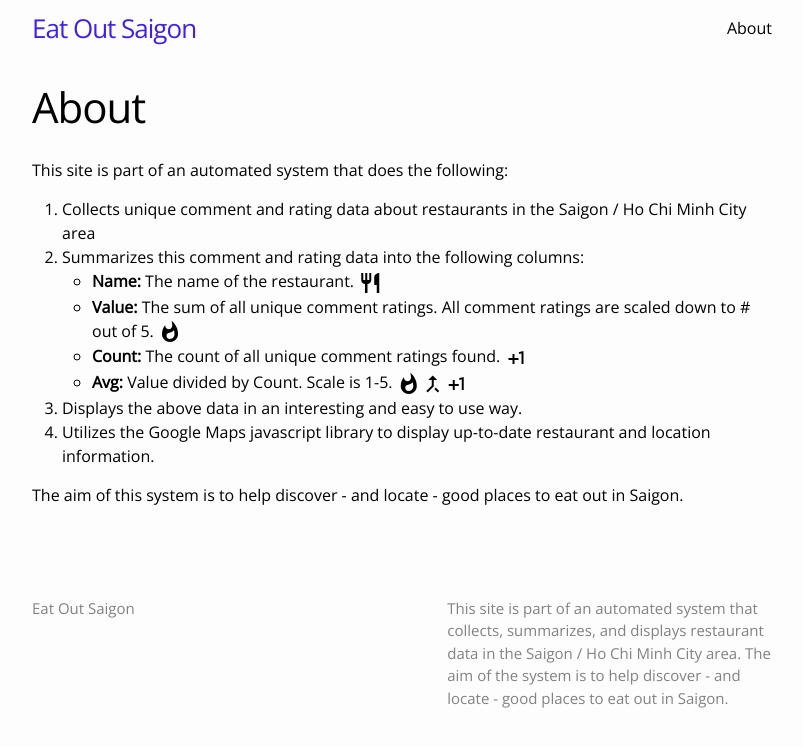
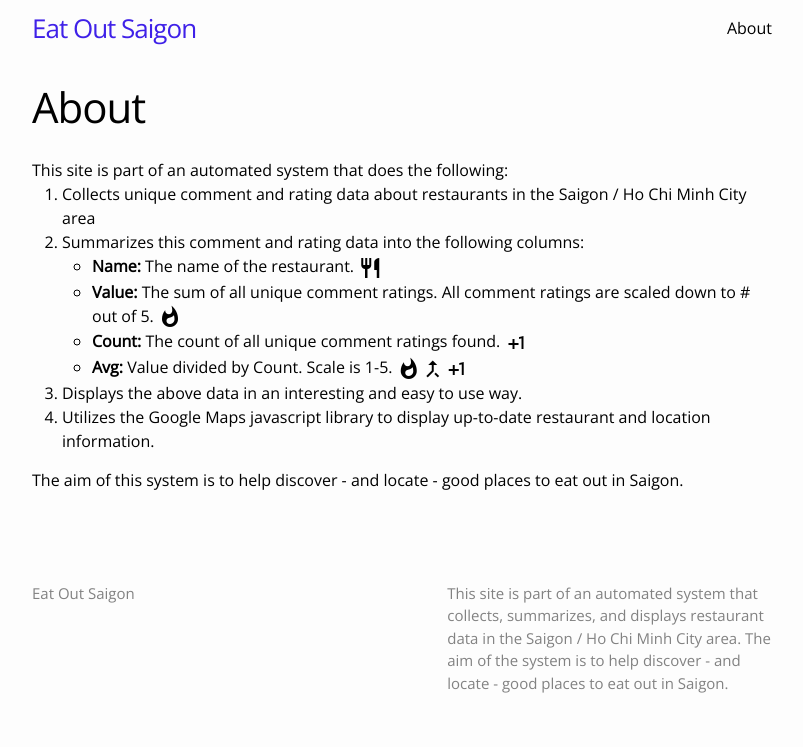
Before and after one commit to ssugar/vnplaces, a Jekyll site: the page built from about.md, in a window 1280 px wide. Shown: the top 747 px of the page, without its empty margins (238-1041 px from the left). Built offline with Jekyll 4.4.1, drawn with Linux system fonts in a browser that asks for light colours; a script that is not in the unit is left out.

Commit message:
removing p from receiving margin bottom

```diff
--- a/_sass/_base.scss
+++ b/_sass/_base.scss
@@ -31,7 +31,7 @@ body {
  * Set `margin-bottom` to maintain vertical rhythm
  */
 h1, h2, h3, h4, h5, h6,
-p, blockquote, pre,
+blockquote, pre,
 ul, ol, dl, figure,
 %vertical-rhythm {
     margin-bottom: $spacing-unit / 2;
```
